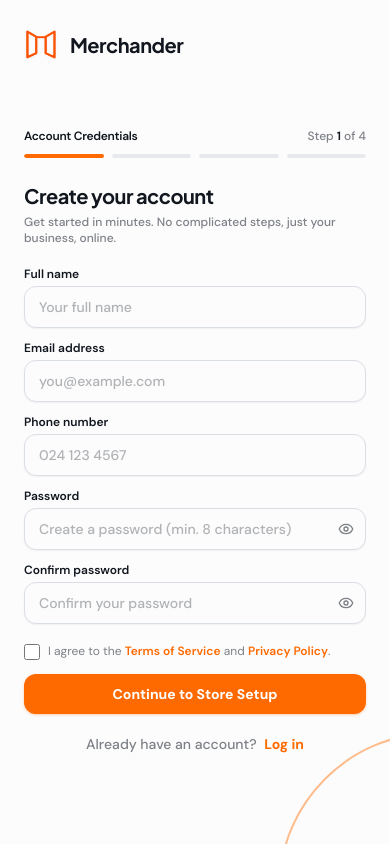
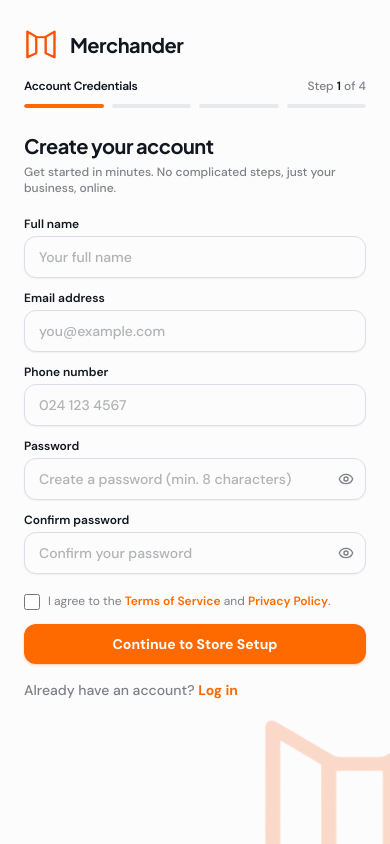
Before and after one commit to realib1/merchander, a Next.js app: page /signup in a window 390 px wide. Built offline with nearby package versions, Linux system fonts and the light colour scheme; no server answers.

Commit message:
fix: prevent auth page overflow

```diff
--- a/src/app/login/page.tsx
+++ b/src/app/login/page.tsx
@@ -16,17 +16,9 @@ export default async function LoginPage({
   const resolvedSearchParams = await searchParams;
 
   return (
-    <div className="min-h-screen bg-background flex flex-col lg:flex-row relative overflow-hidden">
-      {/* Mobile background brand curve accent */}
-      <div className="lg:hidden absolute -bottom-10 -right-10 pointer-events-none z-0">
-        <svg width="180" height="180" viewBox="0 0 180 180" fill="none" xmlns="http://www.w3.org/2000/svg">
-          <path
-            d="M180 30C100 30 30 100 30 180"
-            stroke="var(--color-brand-primary)"
-            strokeWidth="2"
-            strokeOpacity="0.45"
-          />
-        </svg>
+    <div className="min-h-screen bg-background flex flex-col lg:flex-row relative overflow-x-hidden">
+      <div className="lg:hidden absolute -bottom-20 -right-20 pointer-events-none z-0 opacity-20">
+        <Image src="/merchander.png" alt="" width={220} height={220} aria-hidden="true" />
       </div>
 
       {/* Left Split: Hero Photography (Desktop only) */}
@@ -43,34 +35,23 @@ export default async function LoginPage({
       </div>
 
       {/* Right Split: Clean Auth Container */}
-      <div className="w-full lg:w-1/2 flex flex-col justify-between p-6 sm:p-10 lg:p-14 xl:p-20 relative z-10 min-h-screen">
+      <div className="w-full lg:w-1/2 flex flex-col justify-between p-6 sm:p-10 lg:p-14 xl:p-20 relative z-10">
         {/* Top Logo Lockup */}
         <div className="w-full max-w-md mx-auto flex items-center gap-3 pt-2 sm:pt-4">
-          <Image
-            src="/merchander.png"
-            alt="Merchander"
-            width={38}
-            height={38}
-            className="drop-shadow-xs shrink-0"
-          />
-          <span className="font-display font-bold text-2xl tracking-tight text-foreground">
-            Merchander
-          </span>
+          <Image src="/merchander.png" alt="Merchander" width={38} height={38} className="drop-shadow-xs shrink-0" />
+          <span className="font-display font-bold text-2xl tracking-tight text-foreground">Merchander</span>
         </div>
 
-        {/* Center Card */}
-        <div className="w-full max-w-md mx-auto my-auto py-8">
-          <div className="mb-8">
-            <h1 className="text-3xl sm:text-4xl font-bold tracking-tight font-display text-foreground">
-              Welcome back
-            </h1>
+        <div className="w-full max-w-md mx-auto flex-1 flex flex-col justify-center py-4">
+          <div className="mb-3">
+            <h1 className="text-3xl sm:text-4xl font-bold tracking-tight font-display text-foreground">Welcome back</h1>
             <p className="mt-2 text-sm text-muted font-medium">
               Log in to your account to continue managing your store.
             </p>
           </div>
 
           {resolvedSearchParams?.error && (
-            <div className="mb-6 py-2.5 px-3.5 bg-destructive/10 border border-destructive/20 rounded-xl text-sm font-medium text-destructive flex items-start gap-3 animate-in fade-in-50 duration-200">
+            <div className="mb-3 py-2.5 px-3.5 bg-destructive/10 border border-destructive/20 rounded-xl text-sm font-medium text-destructive flex items-start gap-3 animate-in fade-in-50 duration-200">
               <CircleAlert size={18} className="mt-0.5 shrink-0" />
               <div>
                 {resolvedSearchParams.error === 'auth-failed'
@@ -83,19 +64,14 @@ export default async function LoginPage({
           )}
 
           {resolvedSearchParams?.reset === 'success' && (
-            <div className="mb-6 py-2.5 px-3.5 bg-emerald-500/10 border border-emerald-500/20 rounded-xl text-sm font-medium text-emerald-800 dark:text-emerald-300 flex items-start gap-3 animate-in fade-in-50 duration-200">
+            <div className="mb-3 py-2.5 px-3.5 bg-emerald-500/10 border border-emerald-500/20 rounded-xl text-sm font-medium text-emerald-800 dark:text-emerald-300 flex items-start gap-3 animate-in fade-in-50 duration-200">
               <CheckCircle2 size={18} className="mt-0.5 shrink-0 text-emerald-600 dark:text-emerald-400" />
-              <div>
-                Your password has been reset successfully. Please sign in with your new password.
-              </div>
+              <div>Your password has been reset successfully. Please sign in with your new password.</div>
             </div>
           )}
 
           <LoginForm initialMfaRequired={resolvedSearchParams?.mfa === 'required'} />
-        </div>
-
-        {/* Bottom Switch Link */}
-        <div className="w-full max-w-md mx-auto pb-4 pt-6 text-sm text-muted font-medium">
+          <div className="mt-4 text-sm text-muted font-medium">
             Don&apos;t have an account?{' '}
             <Link
               href="/signup"
@@ -106,5 +82,6 @@ export default async function LoginPage({
           </div>
         </div>
       </div>
+    </div>
   );
 }
--- a/src/app/signup/components/SignupWizardClient.tsx
+++ b/src/app/signup/components/SignupWizardClient.tsx
@@ -1,7 +1,6 @@
 'use client';
 
 import React from 'react';
-import Link from 'next/link';
 import { CircleAlert } from 'lucide-react';
 import { useSignupWizard } from './useSignupWizard';
 import { SignupProgressHeader } from './SignupProgressHeader';
@@ -84,17 +83,6 @@ export function SignupWizardClient() {
         />
       </div>
 
-      {wizard.currentStep > 1 && (
-        <p className="text-center text-xs text-muted mt-8">
-          Already have a merchant workspace?{' '}
-          <Link
-            href="/login"
-            className="font-semibold text-brand-primary hover:text-brand-primary-hover hover:underline transition-colors"
-          >
-            Sign in here
-          </Link>
-        </p>
-      )}
     </div>
   );
 }
--- a/src/app/signup/components/StepAccountCredentials.tsx
+++ b/src/app/signup/components/StepAccountCredentials.tsx
@@ -121,12 +121,6 @@ export function StepAccountCredentials({
           Continue to Store Setup
         </button>
 
-        <div className="pt-2 text-sm text-muted font-medium text-center">
-          Already have an account?{' '}
-          <Link href="/login" className="font-bold text-brand-primary hover:text-brand-primary-hover hover:underline transition-colors ml-1">
-            Log in
-          </Link>
-        </div>
       </div>
     </div>
   );
--- a/src/app/signup/page.tsx
+++ b/src/app/signup/page.tsx
@@ -27,17 +27,9 @@ export default async function SignupPage() {
   }
 
   return (
-    <main className="min-h-screen bg-background flex flex-col lg:flex-row relative overflow-hidden">
-      {/* Mobile background brand curve accent */}
-      <div className="lg:hidden absolute -bottom-10 -right-10 pointer-events-none z-0">
-        <svg width="180" height="180" viewBox="0 0 180 180" fill="none" xmlns="http://www.w3.org/2000/svg">
-          <path
-            d="M180 30C100 30 30 100 30 180"
-            stroke="var(--color-brand-primary)"
-            strokeWidth="2"
-            strokeOpacity="0.45"
-          />
-        </svg>
+    <main className="min-h-screen bg-background flex flex-col lg:flex-row relative overflow-x-hidden">
+      <div className="lg:hidden absolute -bottom-20 -right-20 pointer-events-none z-0 opacity-20">
+        <Image src="/merchander.png" alt="" width={220} height={220} aria-hidden="true" />
       </div>
 
       {/* Left Split: Hero Photography (Desktop only) */}
@@ -54,23 +46,14 @@ export default async function SignupPage() {
       </div>
 
       {/* Right Split: Clean Auth & Onboarding Container */}
-      <div className="w-full lg:w-1/2 flex flex-col justify-between p-6 sm:p-8 lg:py-5 lg:px-10 xl:px-14 relative z-10 min-h-screen lg:h-screen lg:overflow-y-auto">
+      <div className="w-full lg:w-1/2 flex flex-col justify-between p-6 sm:p-8 lg:py-5 lg:px-10 xl:px-14 relative z-10 lg:h-screen lg:overflow-y-auto">
         {/* Top Logo Lockup */}
         <div className="w-full max-w-xl mx-auto flex items-center gap-3 pt-1 sm:pt-2">
-          <Image
-            src="/merchander.png"
-            alt="Merchander"
-            width={34}
-            height={34}
-            className="drop-shadow-xs shrink-0"
-          />
-          <span className="font-display font-bold text-xl tracking-tight text-foreground">
-            Merchander
-          </span>
+          <Image src="/merchander.png" alt="Merchander" width={34} height={34} className="drop-shadow-xs shrink-0" />
+          <span className="font-display font-bold text-xl tracking-tight text-foreground">Merchander</span>
         </div>
 
-        {/* Center Content: Paused state or Wizard */}
-        <div className="w-full max-w-xl mx-auto my-auto py-4 sm:py-6">
+        <div className="w-full max-w-xl mx-auto flex-1 flex flex-col justify-center py-4 sm:py-6">
           {signupsDisabled ? (
             <div className="bg-surface border border-separator rounded-2xl p-6 sm:p-8 shadow-sm text-center">
               <div className="w-14 h-14 bg-amber-500/10 border border-amber-500/20 text-amber-600 rounded-2xl flex items-center justify-center mx-auto mb-5">
@@ -82,7 +65,8 @@ export default async function SignupPage() {
               </h1>
 
               <p className="mt-3 text-sm text-muted leading-relaxed">
-                New merchant workspace registrations are currently paused while our team completes scheduled platform onboarding and maintenance.
+                New merchant workspace registrations are currently paused while our team completes scheduled platform
+                onboarding and maintenance.
               </p>
 
               <div className="mt-6 p-4 rounded-xl bg-surface-hover/60 border border-separator text-left text-xs text-muted space-y-2">
@@ -92,7 +76,7 @@ export default async function SignupPage() {
                 </div>
               </div>
 
-              <div className="mt-6 flex flex-col sm:flex-row items-center justify-center gap-3">
+              <div className="mt-3 flex flex-col sm:flex-row items-center justify-center gap-3">
                 <Link
                   href="/login"
                   className="w-full sm:w-auto inline-flex items-center justify-center gap-2 px-5 py-2.5 rounded-xl bg-brand-primary hover:bg-brand-primary-hover text-white text-sm font-semibold transition-colors shadow-xs"
@@ -110,8 +94,18 @@ export default async function SignupPage() {
           ) : (
             <SignupWizardClient />
           )}
+          {!signupsDisabled && (
+            <div className="mt-4 text-sm text-muted font-medium">
+              Already have an account?{' '}
+              <Link
+                href="/login"
+                className="font-bold text-brand-primary hover:text-brand-primary-hover hover:underline transition-colors"
+              >
+                Log in
+              </Link>
+            </div>
+          )}
         </div>
-
       </div>
     </main>
   );
```
Lines whose indentation alone changed are shown as unchanged.
